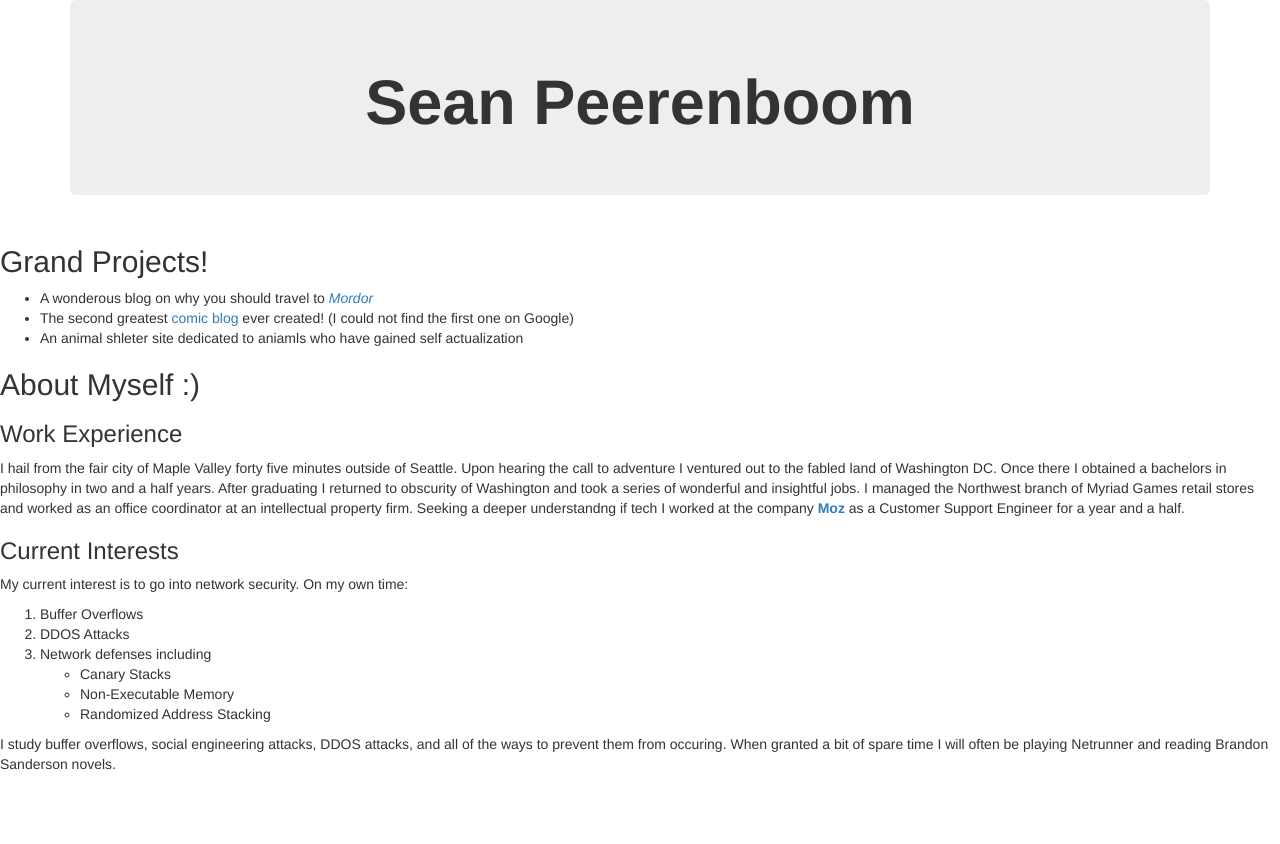
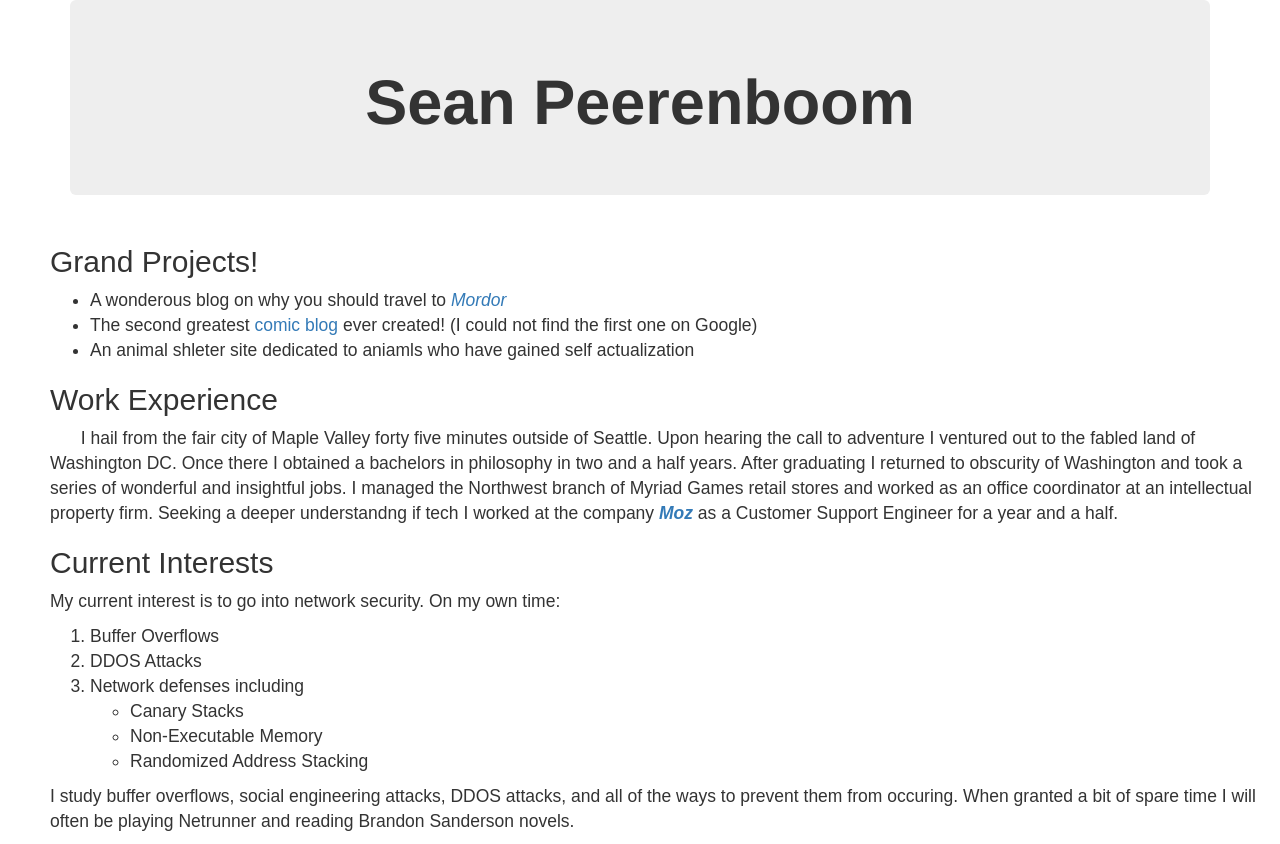
Before and after one commit to Sea413/SeanPeerenboom, a plain HTML site: page test.html in a window 1280 px wide. Before the commit the page ends 800 px from the top, so only its background shows below. Drawn offline with nearby package versions, Linux system fonts and the light colour scheme.

Commit message:
Add indentation to the div class .rick

```diff
--- a/css/biopower.css
+++ b/css/biopower.css
@@ -1,5 +1,6 @@
 .moz {
   font-weight: bold;
+  font-style: italic;
 }
 .text{
   font-family: Times, "Times New Roman", Georgia, serif;
@@ -17,3 +18,11 @@
 h1 {
   text-align:center;
 }
+.morty{
+  padding-left: 50px;
+  font-family: sans-serif;
+  font-size: 125%;
+}
+.rick {
+  text-indent: 2.5%;
+}
--- a/test.html
+++ b/test.html
@@ -14,6 +14,7 @@
         <h1><strong>Sean Peerenboom</strong></h1>
       </div>
     </div>
+    <div class="morty">
     <h2>Grand Projects!</h2>
       <ul>
         <li>A wonderous blog on why you should travel to
@@ -26,12 +27,13 @@
         ever created! (I could not find the first one on Google)</li>
           <li>An animal shleter site dedicated to aniamls who have gained <span class="blog3">self actualization</span></li>
       </ul>
-<h2>About Myself :)</h2>
-<h3>Work Experience</h3>
+<h2>Work Experience</h2>
+<div class="rick">
 <p>
 I hail from the fair city of Maple Valley forty five minutes outside of Seattle. Upon hearing the call to adventure I ventured out to the fabled land of Washington DC. Once there I obtained a bachelors in philosophy in two and a half years. After graduating I returned to obscurity of Washington and took a series of wonderful and insightful jobs. I managed the Northwest branch of Myriad Games retail stores and worked as an office coordinator at an intellectual property firm. Seeking a deeper understandng if tech I worked at the company <a href="https://moz.com/"><span class="moz">Moz</span></a>  as a Customer Support Engineer for a year and a half.
+</div>
 </p>
-<h3>Current Interests</h3>
+<h2>Current Interests</h2>
 <p>
 My current interest is to go into network security. On my own time:
 <ol>
@@ -45,6 +47,7 @@ My current interest is to go into network security. On my own time:
   </ul>
 </ol>I study buffer overflows, social engineering attacks, DDOS attacks, and all of the ways to prevent them from occuring. When granted a bit of spare time I will often be playing Netrunner and reading Brandon Sanderson novels.
 </p>
+</div>
     <div class="modal" role="dialog">
     <div class="modal-dialog">
       <div class="modal-content">
```
